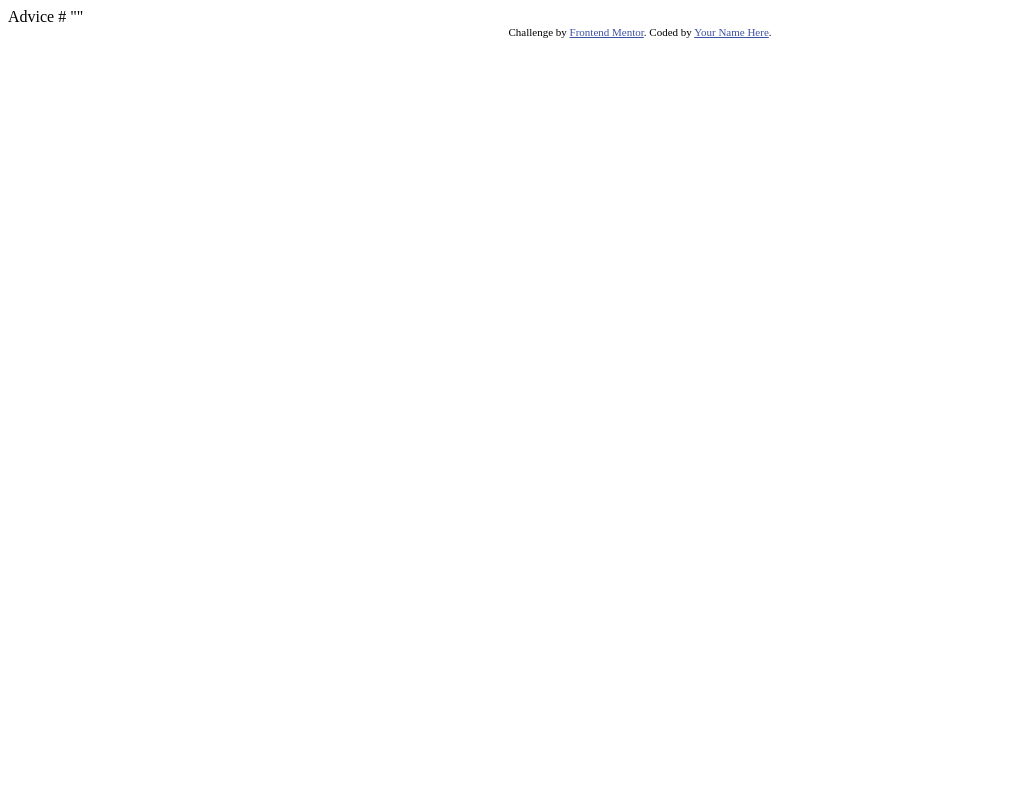
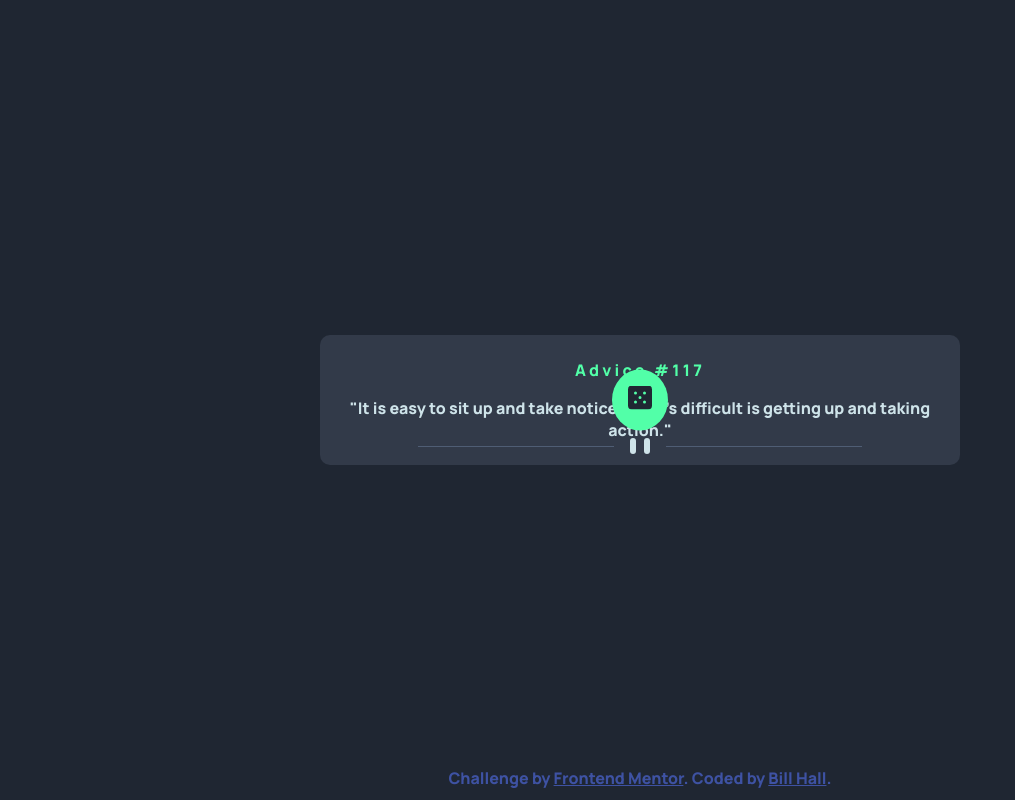
Before and after one commit to flyboy85749/FEM_advice_generator, a plain HTML site: page index.html in a window 1280 px wide. Shown: the whole page, without its empty margins (0-1015 px from the left). Drawn offline with Linux system fonts and the light colour scheme.

Commit message:
added css

```diff
--- a/index.html
+++ b/index.html
@@ -9,20 +9,31 @@
   <title>Frontend Mentor | Advice generator app</title>
 
   <!-- Feel free to remove these styles or customise in your own stylesheet 👍 -->
-  <style>
-    .attribution { font-size: 11px; text-align: center; }
-    .attribution a { color: hsl(228, 45%, 44%); }
-  </style>
+  <link rel="stylesheet" href="main.css">
 </head>
 <body>
 
-  Advice #<!-- Advice ID goes here -->
+  <div class="advice">
+    <div class="advice-id">
+      Advice #<span id="advice-id">117</span>
+    </div>
+    <div class="advice-text">
+      "It is easy to sit up and take notice, what's difficult is getting up and taking action."
+    </div>
+    <div class="divider">
+      <img src="images/pattern-divider-desktop.svg" alt="pattern-divider">
+    </div>
+  </div>
 
-  "<!-- Advice text goes here -->"
+
+
+  <div class="dice">
+    <img src="images/icon-dice.svg" alt="icon-dice">
+  </div>
 
   <div class="attribution">
     Challenge by <a href="https://www.frontendmentor.io?ref=challenge" target="_blank">Frontend Mentor</a>.
-    Coded by <a href="#">Your Name Here</a>.
+    Coded by <a href="#">Bill Hall</a>.
   </div>
 </body>
 </html>
--- /dev/null
+++ b/main.css
@@ -0,0 +1,63 @@
+@import url("https://fonts.googleapis.com/css2?family=Manrope:wght@800&display=swap");
+
+body {
+  font-family: "Manrope", serif;
+  font-optical-sizing: auto;
+  font-weight: 800;
+  font-style: normal;
+  background-color: hsl(218, 23%, 16%);
+}
+
+.advice {
+  background-color: hsl(217, 19%, 24%);
+  color: hsl(193, 38%, 86%);
+  text-align: center;
+  padding: 1.5rem 1rem;
+  border-radius: 10px;
+  position: absolute;
+  top: 50%;
+  left: 50%;
+  transform: translate(-50%, -50%);
+}
+
+.advice-id {
+  color: hsl(150, 100%, 66%);
+  letter-spacing: 0.2rem;
+  margin-bottom: 1rem;
+}
+
+.divider {
+  position: absolute;
+  top: 50%;
+  left: 50%;
+  transform: translate(-50%, -50%);
+  width: 100%;
+  margin-top: 3rem;
+  margin-bottom: 2rem;
+}
+
+.dice {
+  position: absolute;
+  top: 50%;
+  left: 50%;
+  transform: translate(-50%, -50%);
+  background-color: hsl(150, 100%, 66%);
+  padding: 1rem;
+  border-radius: 50%;
+}
+
+.dice:hover {
+  cursor: pointer;
+}
+
+.attribution {
+  position: absolute;
+  bottom: 0;
+  left: 50%;
+  transform: translate(-50%, -50%);
+  color: hsl(228, 45%, 44%);
+}
+
+.attribution a {
+  color: hsl(228, 45%, 44%);
+}
```
